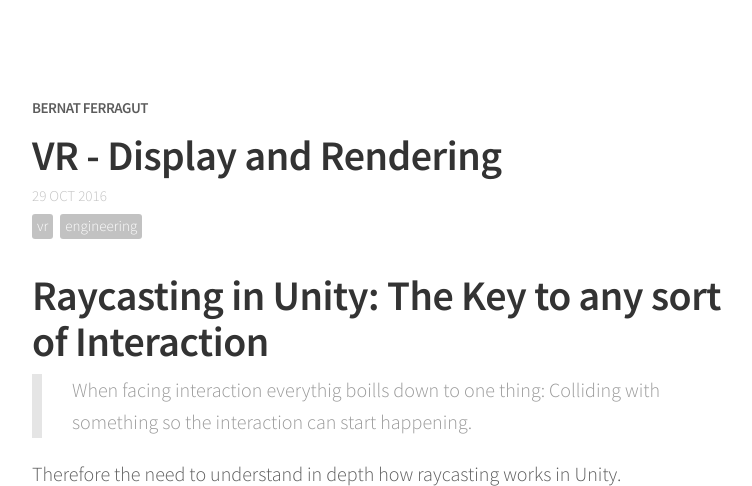
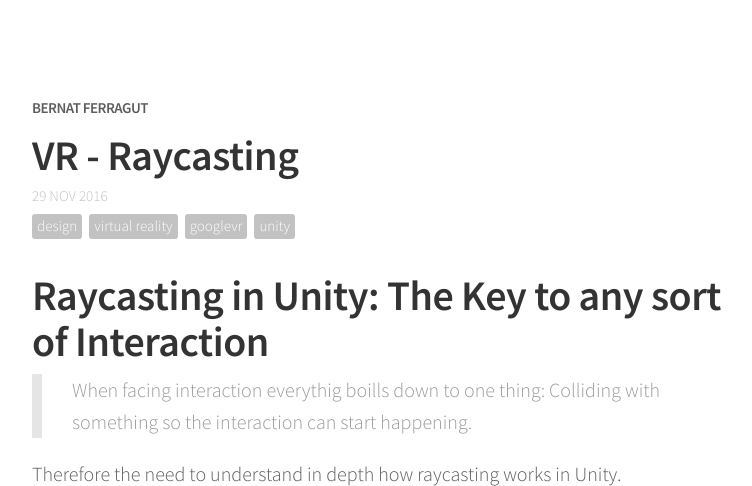
Before and after one commit to bernatferragut/FutureWeb-blog, a Jekyll site: the page built from _posts/29-11-16-VR-Raycasting.md, in a window 1280 px wide and 900 px high, cut to the strip 0-486 px from the top of the window. Shown: the whole strip, without its empty margins (248-1000 px from the left). Built offline with Jekyll 4.4.1, drawn with Linux system fonts in a browser that asks for light colours; nearby versions of some CDN libraries; comment, search, counter and statistics services are not loaded.

Commit message:
Update 29-11-16-VR-Raycasting.md
Final corrections

```diff
--- a/_posts/29-11-16-VR-Raycasting.md
+++ b/_posts/29-11-16-VR-Raycasting.md
@@ -1,9 +1,9 @@
 ---
 layout: post
-title: "VR - Display and Rendering"
-description: "VR Illinois University Class"
-date: 2016-10-29
-tags: [VR, Engineering]
+title: "VR - Raycasting"
+description: "The Key to Interction in Unity"
+date: 2016-11-29
+tags: [design, virtual reality, googleVR, Unity]
 comments: true
 share: true
 ---
```
